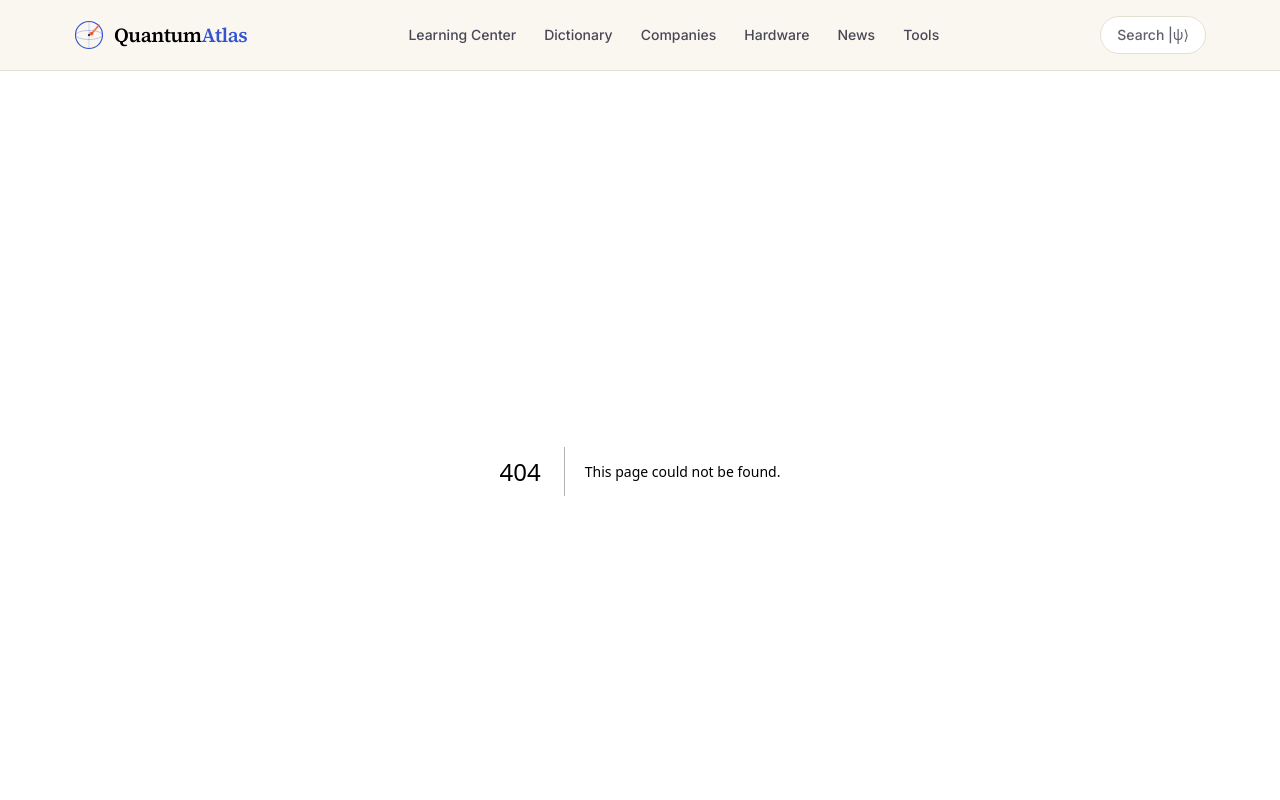
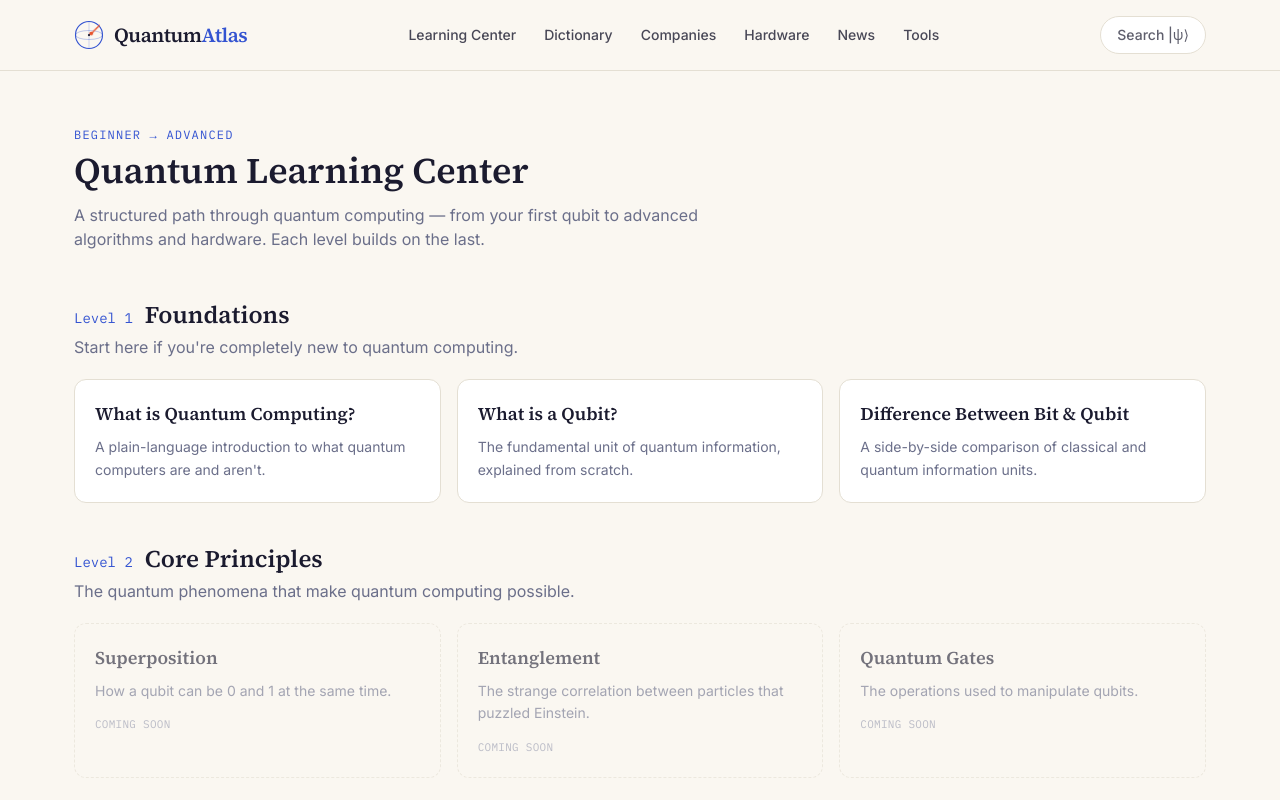
Before and after one commit to goalandpriority-ui/quantum-atlas, a Next.js app: page /learn in a window 1280 px wide. Before the commit this address had no page. Shown: the top 800 px of the page. Built offline with nearby package versions, Linux system fonts and the light colour scheme.

Commit message:
Create LearnIndexPage for Quantum Learning Center
This page serves as an index for the Quantum Learning Center, providing an overview of learning levels and available articles.

```diff
--- /dev/null
+++ b/app/learn/page.tsx
@@ -0,0 +1,67 @@
+import Link from "next/link";
+import { learningLevels } from "@/lib/content/learning";
+
+export const metadata = {
+  title: "Quantum Learning Center | QuantumAtlas",
+  description: "Learn quantum computing from the basics to advanced algorithms and hardware.",
+};
+
+export default function LearnIndexPage() {
+  return (
+    <div className="max-w-content mx-auto px-6 py-14">
+      <p className="font-mono text-xs uppercase tracking-widest text-quantum mb-2">
+        Beginner → Advanced
+      </p>
+      <h1 className="font-serif text-3xl md:text-4xl font-semibold text-ink mb-3">
+        Quantum Learning Center
+      </h1>
+      <p className="text-ink-muted max-w-2xl mb-12">
+        A structured path through quantum computing — from your first qubit
+        to advanced algorithms and hardware. Each level builds on the last.
+      </p>
+
+      <div className="space-y-10">
+        {learningLevels.map((level) => (
+          <div key={level.level}>
+            <div className="flex items-baseline gap-3 mb-1">
+              <span className="font-mono text-sm text-quantum">Level {level.level}</span>
+              <h2 className="font-serif text-2xl font-semibold text-ink">{level.title}</h2>
+            </div>
+            <p className="text-ink-muted mb-5">{level.description}</p>
+            <div className="grid sm:grid-cols-3 gap-4">
+              {level.articles.map((article) =>
+                article.available ? (
+                  <Link
+                    key={article.slug}
+                    href={`/learn/${article.slug}`}
+                    className="block rounded-xl border border-line bg-surface p-5 hover:border-quantum hover:shadow-[0_4px_20px_-8px_rgba(52,84,209,0.35)] transition-all"
+                  >
+                    <h3 className="font-serif text-lg font-semibold text-ink mb-2">
+                      {article.title}
+                    </h3>
+                    <p className="text-sm text-ink-muted leading-relaxed">{article.summary}</p>
+                  </Link>
+                ) : (
+                  <div
+                    key={article.slug}
+                    className="block rounded-xl border border-dashed border-line bg-paper p-5 opacity-60"
+                  >
+                    <h3 className="font-serif text-lg font-semibold text-ink mb-2">
+                      {article.title}
+                    </h3>
+                    <p className="text-sm text-ink-muted leading-relaxed mb-2">
+                      {article.summary}
+                    </p>
+                    <span className="font-mono text-[11px] uppercase tracking-wide text-ink-soft">
+                      Coming soon
+                    </span>
+                  </div>
+                )
+              )}
+            </div>
+          </div>
+        ))}
+      </div>
+    </div>
+  );
+}
```
